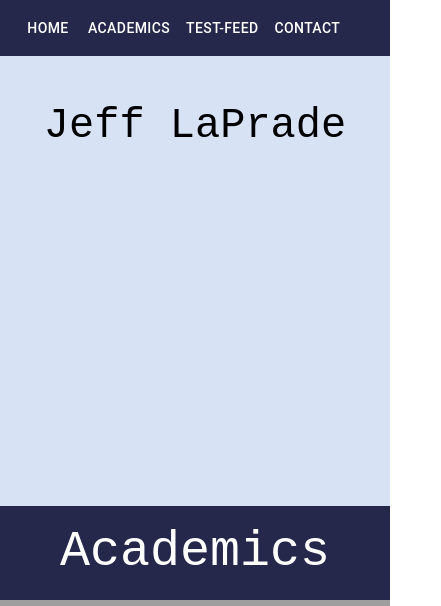
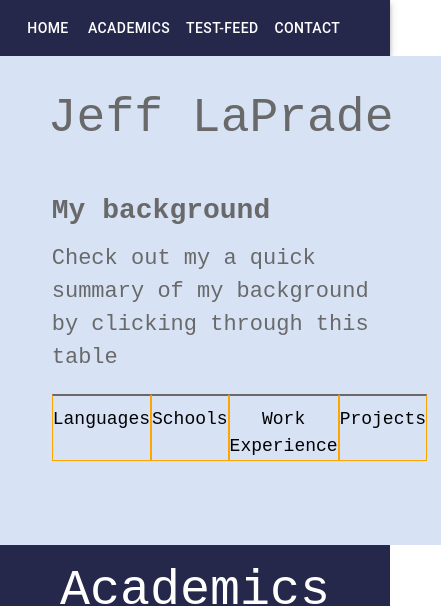
Before and after one commit to jlaprade33/personal-react, a React (Create React App) app: page /contact in a window 390 px wide. Shown: the top 606 px of the page, 441 px wide, since content can reach past the window. Built offline with nearby package versions, Linux system fonts and the light colour scheme; grey boxes are pictures that could not be loaded.

Commit message:
Table up, next step responsiveness

```diff
--- a/src/components/BackgroundTable/components/Background.js
+++ b/src/components/BackgroundTable/components/Background.js
@@ -1,31 +1,146 @@
 import React, { Component } from 'react';
-import { withStyles, Button } from "@material-ui/core"
+import { withStyles } from "@material-ui/core"
 import PropTypes from 'prop-types';
 import backgroundInfo from '../information'
 
 const styles = theme => ({
   tableContainer: {
     width: '80%',
-    display: 'table'
+    display: 'table',
+    margin: 'auto',
+    padding: '10px 0 10px 0',
+    marginBottom: '3%',
+    minHeight: 350,
+    [theme.breakpoints.down('sm')]:{
+      width: '95%',
+    },
+    [theme.breakpoints.up('md')]:{
+        width: '80%',
+    }
+  },
+  contentContainer: {
+    display:'inline-flex',
+    width: '90%',
+  },
+  contentTitle: {
+    width: '90%',
+    fontSize: 28,
+    margin: 'auto',
+    textAlign: 'left',
+    fontWeight: 600,
+    color: '#696969',
+    marginBottom: '4%',
+  },
+  contentDescription: {
+    width: '90%',
+    display: 'table-flex',
+    margin: 'auto',
+    textAlign: 'left',
+    fontSize: 22,
+    fontWeight: 400,
+    color: '#696969',
+    minHeight: 110,
+    paddingBottom: 20
+  },
+  buttonContainer: {
+    width: '90%',
+    display:'table-flex',
+    border: '1px solid orange',
+    borderTop: '2px solid #696969'
+  },
+  buttons: {
+    width: "fit-content",
+    display: 'table-flex',
+    margin: 'auto',
+    textAlign: 'center',
+    minHeight: 50,
+    paddingTop: 10
+  },
+  innerContent: {
+    width: "100%"
+  },
+  displayTitle: {
+    fontSize: 24,
+    fontWeight: 600,
+    color: '#696969',
   }
 })
 
 class Background extends Component {
   state = {
-    title: '',
-    content: ''
-}
+    title: 'My background',
+    content: ['Check out my a quick summary of my background by clicking through this table'],
+    width: 0
+  }
+
+  componentDidMount(){
+    this.updateWindowWidth()
+    window.addEventListener('resize', this.updateWindowWidth)
+  }
+
+  componentWillUnmount(){
+    window.removeEventListener('resize', this.updateWindowWidth)
+  }
+
+  updateWindowWidth = () => {
+    this.setState({ width: window.innerWidth})
+  }
+
+  updateContent = (inputArray) => {
+    console.log("content", inputArray)
+    this.setState({
+      title: inputArray.title,
+      content: inputArray.display
+    })
+  }
 
   render() {
     const { classes } = this.props;
 
     return (
       <div className={classes.tableContainer}>
+        <h2 className={classes.contentTitle}>{ this.state.title }</h2>
+        <div className={classes.contentDescription}>
         {
-          backgroundInfo.map((tableContent, index) => {
+          this.state.content.length > 1 ? (
+            <div>
+            {
+              this.state.content.map((descriptions, index) => {
+                if(typeof descriptions === 'object'){
+                  console.log('descriptions', descriptions, typeof descriptions)
+                  return (
+                    <div key={index} className={classes.innerContent}>
+                      <h3 className={classes.displayTitle}>{ descriptions.title }</h3>
+                      <p className={classes.contentDescription}>{ descriptions.display }</p>
+                    </div>
+                  )
+                }
+                else {
+                  console.log('descriptions', descriptions)
+                  return (
+                    <div key={index} className={classes.innerContent}>
+                      <p className={classes.contentDescription}>{ descriptions }</p>
+                    </div>
+                  )
+                }
+                })
 
-          })
+
+            }
+          </div> ) : this.state.content[0]
         }
+        </div>
+        <div className={classes.contentContainer}>
+          {
+            backgroundInfo.map((tableContent, index) => {
+              return (
+                  <div  key={index} className={classes.buttonContainer}>
+                    <div className={classes.buttons} onClick={() => this.updateContent(backgroundInfo[index])}>{ tableContent.title }</div>
+                  </div>
+              )
+            })
+          }
+         </div>
       </div>
     )
   }
--- a/src/components/BackgroundTable/information.js
+++ b/src/components/BackgroundTable/information.js
@@ -1,21 +1,35 @@
 const backgroundInfo = [
     {
         title: "Languages",
-        display: [["JavaScript", "HTML", "CSS", "Python"],["Most of my professional experience comes from working in React and creating application from start to finish."]]
+        display: ["JavaScript, HTML, CSS, Python. Most of my professional experience comes from working in React and creating applications from start to finish."]
     },
     {
         title: "Schools",
-        display: [["University of Colorado, Bachelors of Science in Computer Science"],["University of Denver, Bachelors of Science in Finance, minor in Spanish"]]
+        display: [{
+                title: 'University of Colorado Boulder',
+                display: 'Bachelors of Science in Computer Science'
+            },
+            {
+                title: 'University of Denver',
+                display: 'Bachelors of Science in Finance, minor in Spanish'
+            }
+        ]
+
     },
     {
         title: "Work Experience",
-        display: ["Jr. Application Developer, Front End, Zayo Group."]
+        display: ["Jr. Application Developer, Front End, Zayo Group.", "Experience working in React using Redux and Express."]
     },
     {
         title: "Projects",
-        display: [
-            ["Internal Contact Merge App: Created a React app for merging contacts from our client database. I created a UI that allows users to change/update contacts, and I used Express to send data to and from out API."],
-            ["CMS React components: I organized our company website through managing our CMS platform, data structures in the CMS pages, and React component creation."]
+        display: [{
+                title: 'Internal Contact Merge App',
+                display: 'Created a React app for merging contacts from our client database. I created a UI that allows users to change/update contacts, and I used Express to send data to and from out API.'
+            },
+            {
+                title: 'CMS React Components',
+                display: ' I organized our company website through managing our CMS platform, data structures in the CMS pages, and React component creation'
+            }
         ]
     }
 ]
--- a/src/components/MainPage/MainPage.js
+++ b/src/components/MainPage/MainPage.js
@@ -24,10 +24,10 @@ const styles = theme => ({
         width: '100%',
         minHeight: 100,
         textAlign: 'center',
-        fontSize: 42,
-        fontWeight: 500,
-        paddingTop: '10%',
-        color: 'black'
+        fontSize: 48,
+        fontWeight: 400,
+        padding: '6% 0 3% 0',
+        color: '#696969'
     },
     background: {
         width: '100%',
```
